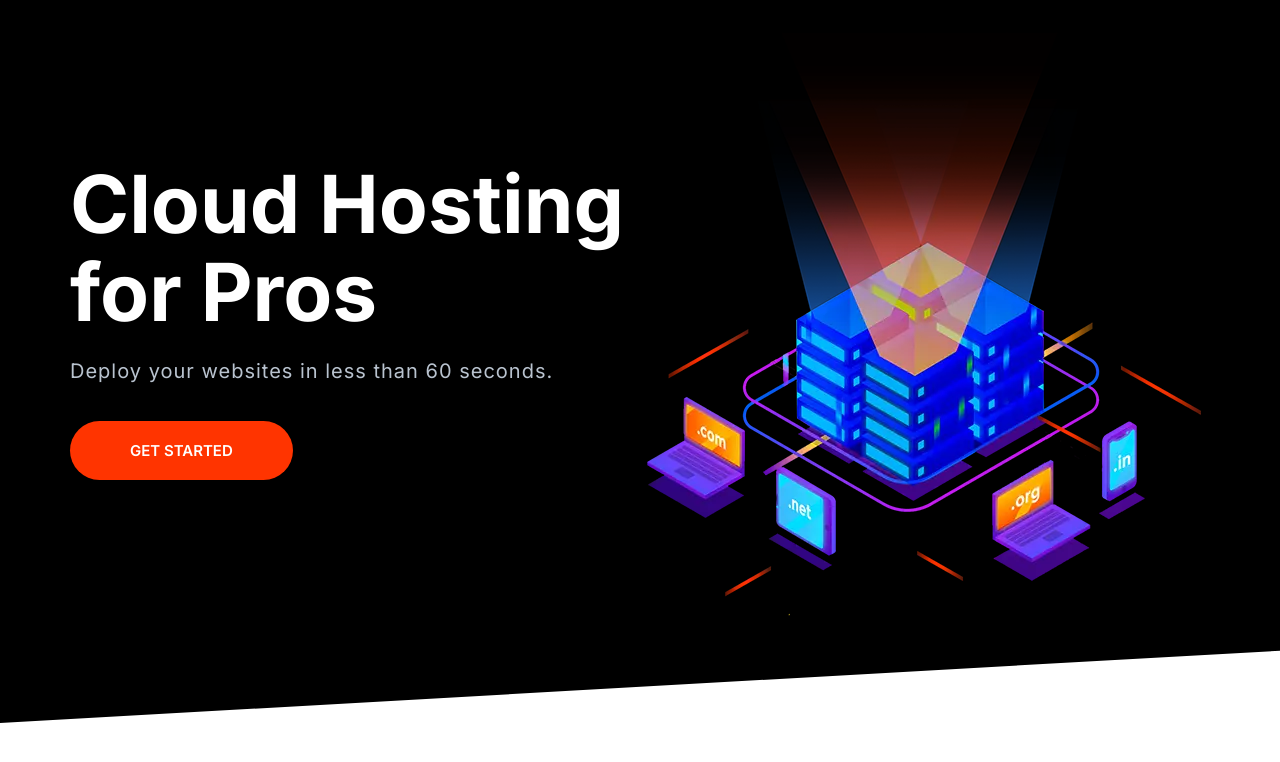
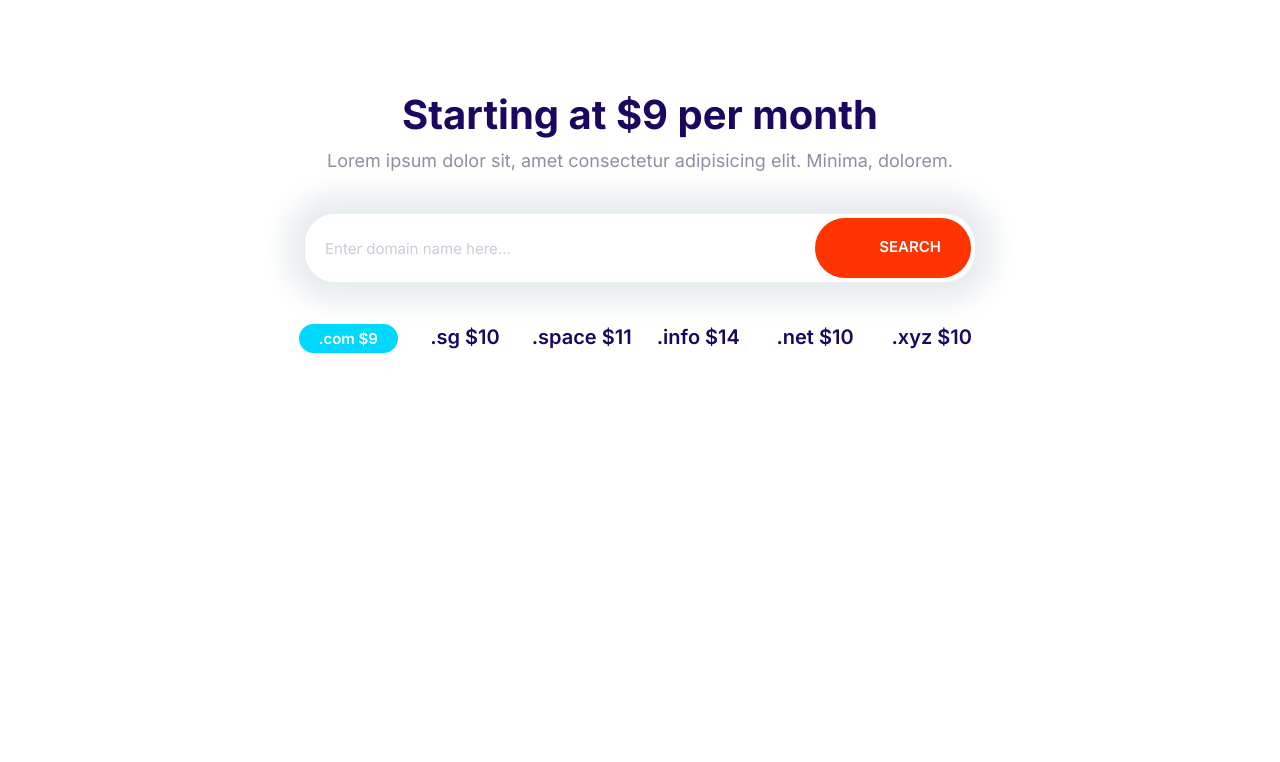
Before and after one commit to Nawaz22/Moshify, a plain HTML site: page index.html in a window 1280 px wide. Drawn offline with Linux system fonts and the light colour scheme.

Commit message:
Build the domain block component.

```diff
--- a/css/styles.css
+++ b/css/styles.css
@@ -206,10 +206,18 @@ a {
   font-size: 1.8rem;
   font-weight: 600;
   margin: 1rem 0;
+  outline: 0;
   padding: 2rem 3rem;
+  text-align: center;
   text-transform: uppercase;
   white-space: nowrap;
-  text-align: center;
+}
+
+.btn .icon {
+  width: 2rem;
+  height: 2rem;
+  margin-right: 1rem;
+  vertical-align: middle;
 }
 
 .btn--primary {
@@ -290,7 +298,7 @@ a {
 .input-group .input {
   border: 0;
   flex-grow: 1;
-  padding: 1.5rem 1rem;
+  padding: 1.5rem 2rem;
 }
 
 .input-group .btn {
@@ -714,3 +722,28 @@ a {
     align-self: center;
   }
 }
+
+/* Domain Block */
+.domain-block .input-group {
+  box-shadow: 0 0 30px 20px #e6ebee;
+  border: 0;
+  margin: 4rem auto;
+  max-width: 670px;
+}
+
+.block-domain__prices {
+  display: grid;
+  grid-template-columns: repeat(3, 1fr);
+  grid-template-rows: repeat(2, 6rem);
+  font-size: 2rem;
+  font-weight: 600;
+  justify-items: center;
+  max-width: 700px;
+  margin: 0 auto;
+}
+
+@media screen and (min-width: 768px) {
+  .block-domain__prices {
+    grid-template-columns: repeat(auto-fit, minmax(10rem, 1fr));
+  }
+}
--- a/index.html
+++ b/index.html
@@ -16,21 +16,36 @@
     <link rel="stylesheet" href="css/styles.css" />
   </head>
   <body>
-    <section class="block block--dark block--skewed-left hero">
-      <div class="container grid grid--1x2">
-        <header class="block__header hero__content">
-          <h1 class="block__heading">Cloud Hosting for Pros</h1>
-          <p class="hero__tagline">
-            Deploy your websites in less than 60 seconds.
-          </p>
-          <a href="#" class="btn btn--accent btn--stretched">Get Started</a>
-        </header>
-        <picture>
-          <source type="image/webp" srcset="images/banner.webp 1x, images/banner@2x.webp 2x">
-          <source type="image/png" srcset="images/banner.png 1x, images/banner@2x.png 2x">
-          <img class="hero__image" src="/images/banner.png" alt="" />
-        </picture>
+    <section class="block container domain-block">
+      <header class="block__header">
+        <h2>Starting at $9 per month</h2>
+        <p>
+          Lorem ipsum dolor sit, amet consectetur adipisicing elit. Minima,
+          dolorem.
+        </p>
+      </header>
+      <div class="input-group">
+        <input
+          type="text"
+          class="input"
+          placeholder="Enter domain name here..."
+        />
+
+        <button class="btn btn--accent">
+          <svg class="icon icon--white">
+            <use xlink:href="images/sprite.svg#search"></use>
+          </svg>
+          search
+        </button>
       </div>
+      <ul class="list block-domain__prices">
+        <li><span class="badge badge--secondary">.com $9</span></li>
+        <li>.sg $10</li>
+        <li>.space $11</li>
+        <li>.info $14</li>
+        <li>.net $10</li>
+        <li>.xyz $10</li>
+      </ul>
     </section>
     <script src="js/main.js"></script>
   </body>
```
Also changed, not shown: components/domainblock.html (added, +31 -0 lines).
